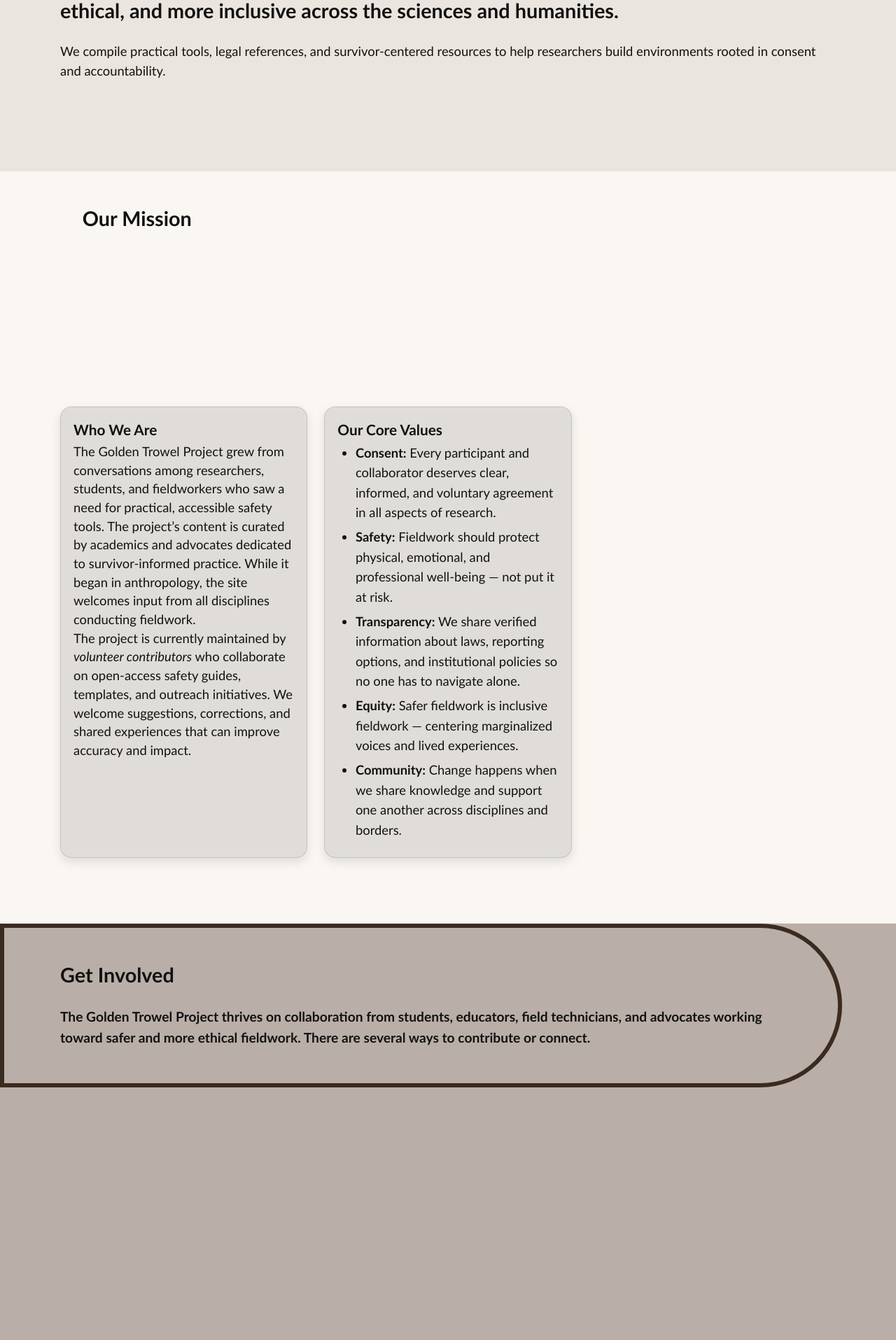
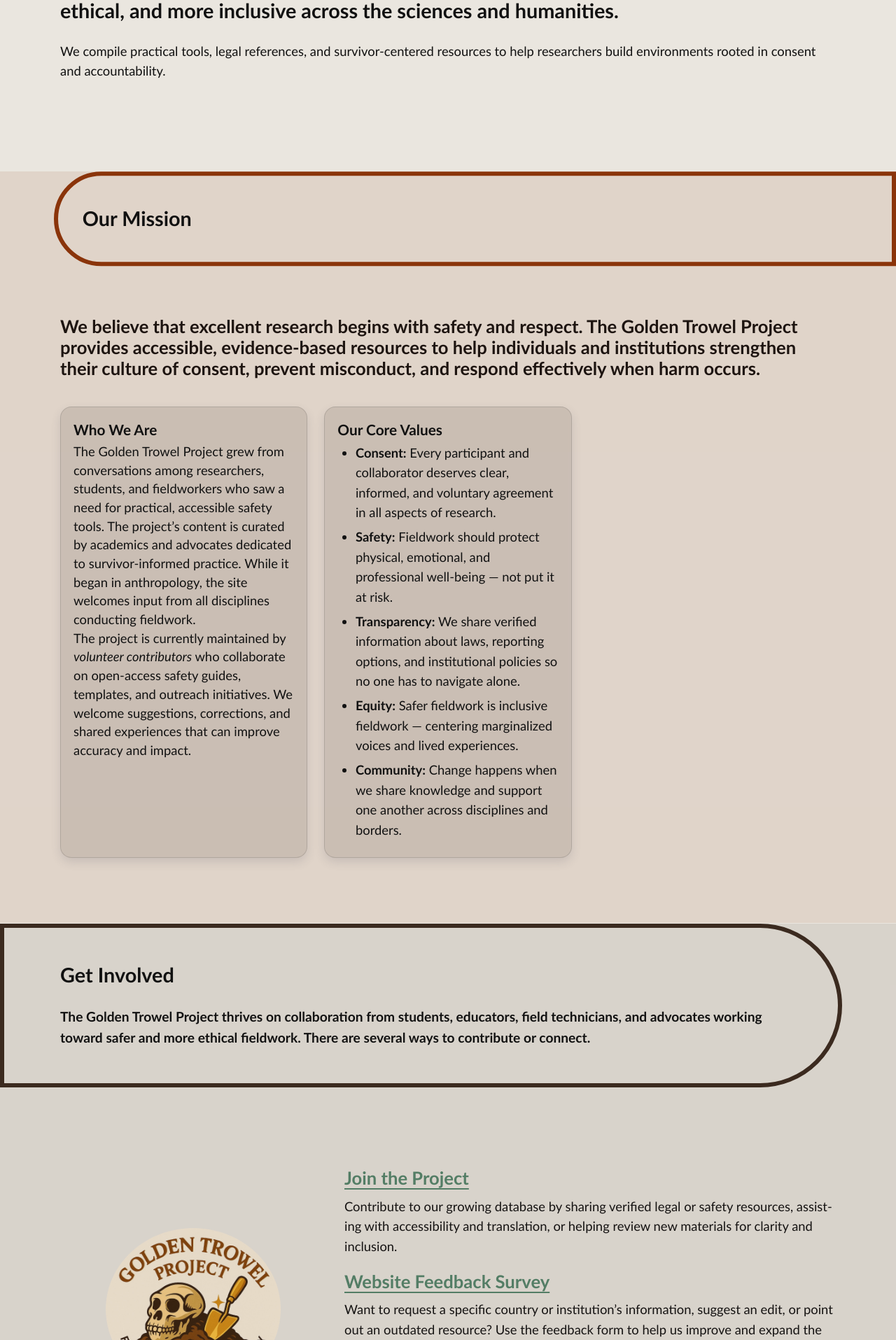
Before and after one commit to AnthroSafetyWarrior/GoldenTrowelProject, a Jekyll site: the page built from _pages/aboutus.html, in a window 1280 px wide. Shown: the part 879-2794 px from the top of the page at 70% size. Built offline with Jekyll 4.4.1, drawn with Linux system fonts in a browser that asks for light colours.

Commit message:
updating name

```diff
--- a/_layouts/default.html
+++ b/_layouts/default.html
@@ -891,12 +891,6 @@
 
 /* ===== OUTLINE + PER-PILL STRIPES — scoped to page content ============ */
 /* Only target page pills/bands in <main>, never the nav flyout pills */
-:root{
-  --page-bg: #eae6df;  /* this was your original page background */
-  /* keep the rest… */
-}
-body{ background: var(--page-bg); }
-
 :root { --pill-border: 6px; }
 
 main :is(.pillband, .pillhead, .pill):not(.pill--nav){
@@ -1011,39 +1005,6 @@
 main :is(.pillband, .pillhead).pill--soil:not(.pill--nav)  { --stripe: color-mix(in srgb, var(--soil) 10%, transparent); }
 main :is(.pillband, .pillhead).pill--slate:not(.pill--nav) { --stripe: color-mix(in srgb, var(--slate) 10%, transparent); }
 main :is(.pillband, .pillhead).pill--sage:not(.pill--nav)  { --stripe: color-mix(in srgb, var(--sage) 10%, transparent); }
-
-/* === FORCE STRIPES BY CLIP SIDE ONLY =============================== */
-/* Remove any previous alternation/theme overrides */
-main :is(.pill, .pillband, .pillhead):not(.pill--nav){
-  --stripe: unset !important;
-}
-
-/* Strict side mapping */
-main :is(.pill, .pillband, .pillhead).pill--clip-right:not(.pill--nav){
-  --stripe: var(--offwhite) !important;
-}
-main :is(.pill, .pillband, .pillhead).pill--clip-left:not(.pill--nav){
-  --stripe: var(--wave-dark) !important;
-}
-
-/* Kill the old alternation rules */
-main .pill:not(.pill--nav):not(.pill--clip-left):not(.pill--clip-right){
-  --stripe: unset !important;
-}
-main .pill:nth-of-type(even):not(.pill--nav):not(.pill--clip-left):not(.pill--clip-right){
-  --stripe: unset !important;
-}
-
-/* Kill theme-based stripe overrides */
-main :is(.pill, .pillband, .pillhead)
-     :is(.pill--orange, .pill--soil, .pill--slate, .pill--sage){
-  --stripe: unset !important;
-}
-
-/* Ensure stripe layer isn't translucent */
-main :is(.pill, .pillband, .pillhead):not(.pill--nav)::after{
-  opacity: 1 !important;
-}
 
 </style>
 
```
